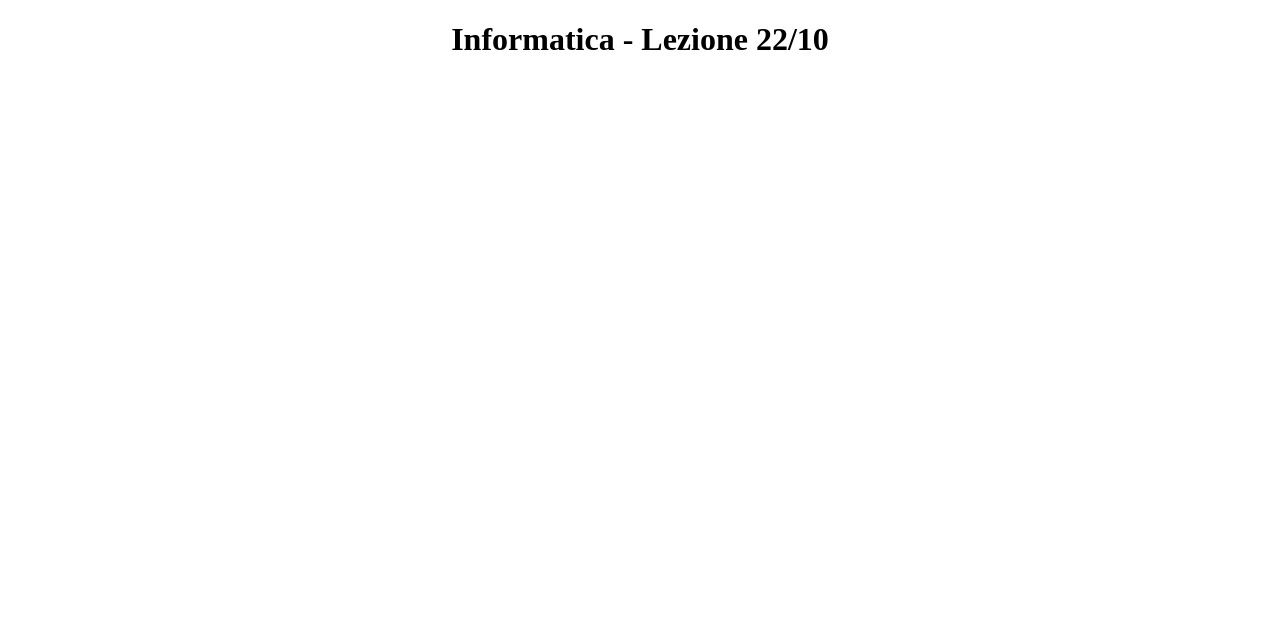
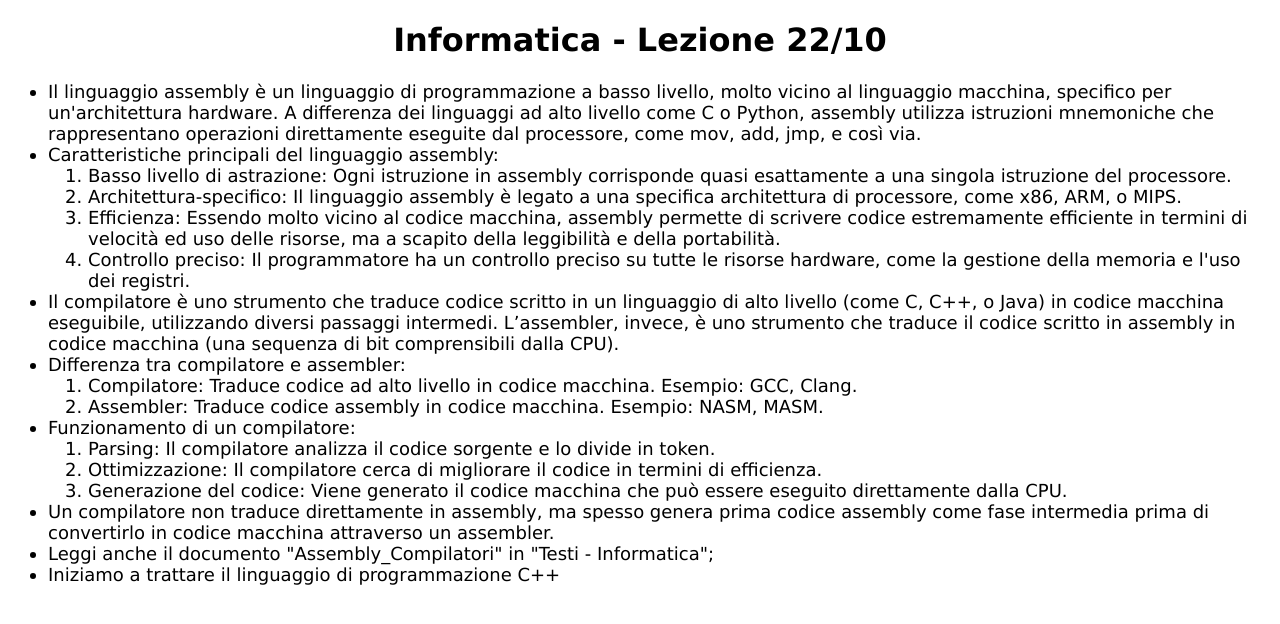
Before and after one commit to ValerioErnestoColibro/progettocode_valerio, a plain HTML site: page Corso SJA/Informatica/lezione_22_10.html in a window 1280 px wide. Drawn offline with Linux system fonts and the light colour scheme.

Commit message:
New file

```diff
--- a/Corso SJA/Informatica/lezione_22_10.html
+++ b/Corso SJA/Informatica/lezione_22_10.html
@@ -6,6 +6,96 @@
     <title>Informatica - Lezione 22/10</title>
   </head>
   <body>
-    <h1 style="text-align: center">Informatica - Lezione 22/10</h1>
+    <h1
+      style="
+        text-align: center;
+        font-family: Verdana, Geneva, Tahoma, sans-serif;
+      "
+    >
+      Informatica - Lezione 22/10
+    </h1>
+    <ul
+      style="font-size: large; font-family: Verdana, Geneva, Tahoma, sans-serif"
+    >
+      <li>
+        Il linguaggio assembly è un linguaggio di programmazione a basso
+        livello, molto vicino al linguaggio macchina, specifico per
+        un'architettura hardware. A differenza dei linguaggi ad alto livello
+        come C o Python, assembly utilizza istruzioni mnemoniche che
+        rappresentano operazioni direttamente eseguite dal processore, come mov,
+        add, jmp, e così via.
+      </li>
+      <li>
+        Caratteristiche principali del linguaggio assembly:
+        <ol>
+          <li>
+            Basso livello di astrazione: Ogni istruzione in assembly corrisponde
+            quasi esattamente a una singola istruzione del processore.
+          </li>
+          <li>
+            Architettura-specifico: Il linguaggio assembly è legato a una
+            specifica architettura di processore, come x86, ARM, o MIPS.
+          </li>
+          <li>
+            Efficienza: Essendo molto vicino al codice macchina, assembly
+            permette di scrivere codice estremamente efficiente in termini di
+            velocità ed uso delle risorse, ma a scapito della leggibilità e
+            della portabilità.
+          </li>
+          <li>
+            Controllo preciso: Il programmatore ha un controllo preciso su tutte
+            le risorse hardware, come la gestione della memoria e l'uso dei
+            registri.
+          </li>
+        </ol>
+      </li>
+      <li>
+        Il compilatore è uno strumento che traduce codice scritto in un
+        linguaggio di alto livello (come C, C++, o Java) in codice macchina
+        eseguibile, utilizzando diversi passaggi intermedi. L’assembler, invece,
+        è uno strumento che traduce il codice scritto in assembly in codice
+        macchina (una sequenza di bit comprensibili dalla CPU).
+      </li>
+      <li>
+        Differenza tra compilatore e assembler:
+        <ol>
+          <li>
+            Compilatore: Traduce codice ad alto livello in codice macchina.
+            Esempio: GCC, Clang.
+          </li>
+          <li>
+            Assembler: Traduce codice assembly in codice macchina. Esempio:
+            NASM, MASM.
+          </li>
+        </ol>
+      </li>
+      <li>
+        Funzionamento di un compilatore:
+        <ol>
+          <li>
+            Parsing: Il compilatore analizza il codice sorgente e lo divide in
+            token.
+          </li>
+          <li>
+            Ottimizzazione: Il compilatore cerca di migliorare il codice in
+            termini di efficienza.
+          </li>
+          <li>
+            Generazione del codice: Viene generato il codice macchina che può
+            essere eseguito direttamente dalla CPU.
+          </li>
+        </ol>
+      </li>
+      <li>
+        Un compilatore non traduce direttamente in assembly, ma spesso genera
+        prima codice assembly come fase intermedia prima di convertirlo in
+        codice macchina attraverso un assembler.
+      </li>
+      <li>
+        Leggi anche il documento "Assembly_Compilatori" in "Testi -
+        Informatica";
+      </li>
+      <li>Iniziamo a trattare il linguaggio di programmazione C++</li>
+    </ul>
   </body>
 </html>
```
Also changed, not shown: Corso SJA/Informatica/lezione_21_10.html (+11 -2 lines), Corso SJA/Inglese/lezione_22_10.html (+11 -2 lines), Corso SJA/Matematica/lezione_21_10.html (+11 -2 lines), Corso SJA/Matematica/lezione_22_10.html (+13 -1 lines), Corso SJA/Sicurezza/lezione_21_10.html (+11 -2 lines).
